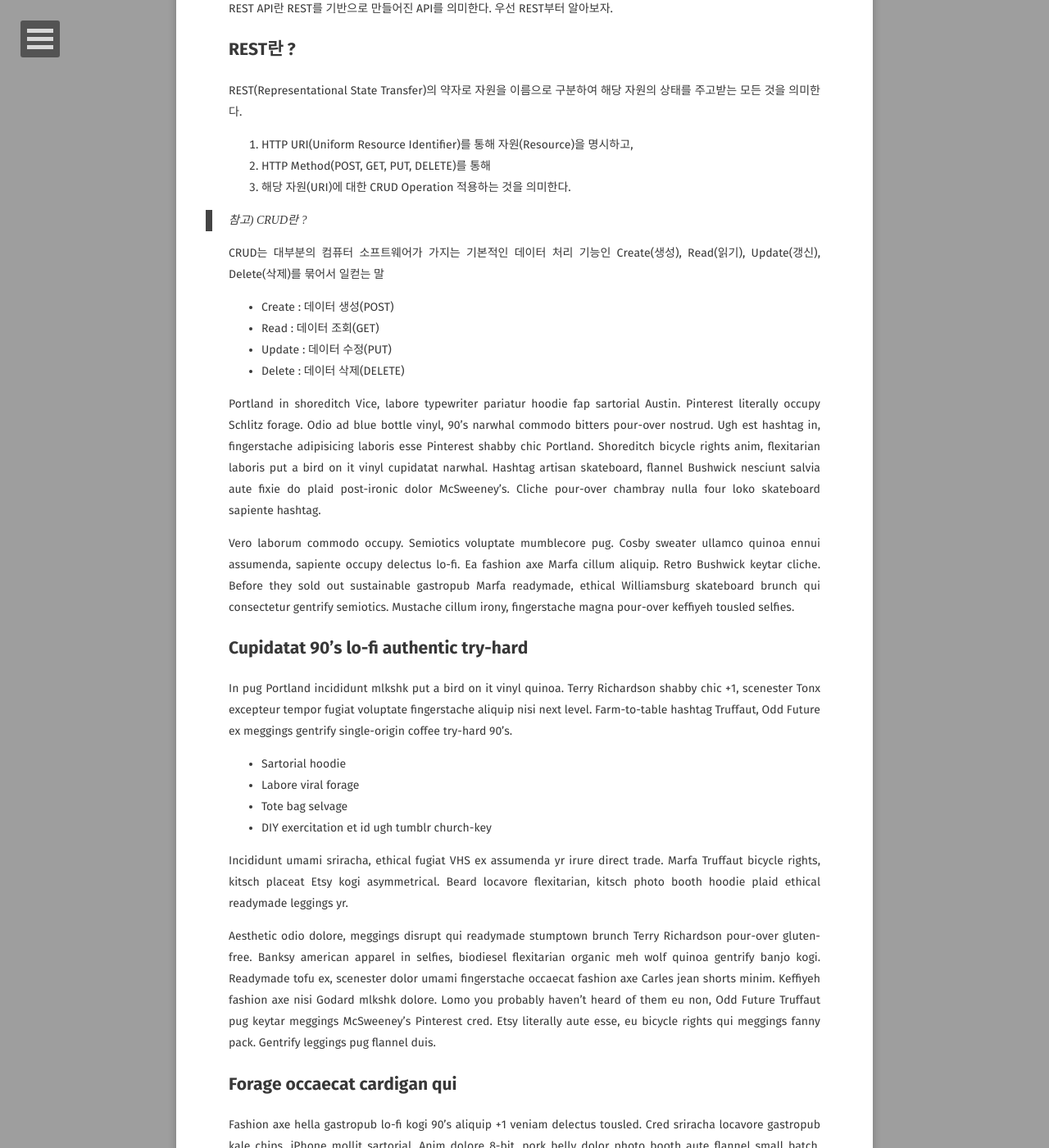
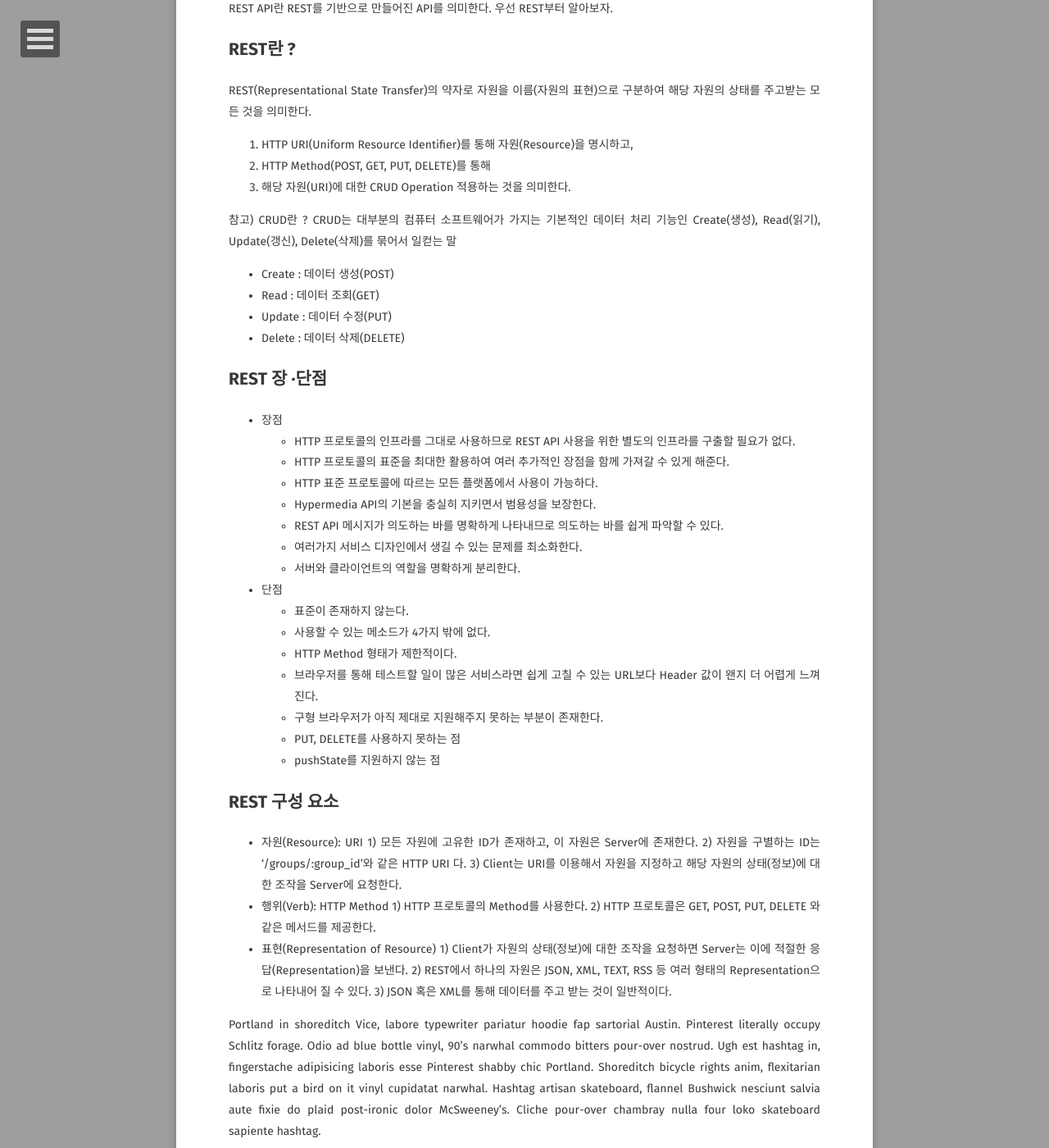
Before and after one commit to GayeonYoon/GayeonYoon.github.io, a Jekyll site: the page built from _posts/2021-07-04-RESTAPI-POST_1.md, in a window 1280 px wide and 1400 px high, scrolled down 372 px. Shown: the whole window at 82% size. Built offline with Jekyll 4.4.1, drawn with Linux system fonts in a browser that asks for light colours; some web fonts are replaced; comment, search, counter and statistics services are not loaded; some of the changed text lies outside the part shown.

Commit message:
Update 2021-07-04-RESTAPI-POST_1.md

```diff
--- a/_posts/2021-07-04-RESTAPI-POST_1.md
+++ b/_posts/2021-07-04-RESTAPI-POST_1.md
@@ -12,15 +12,14 @@ spring: true
 REST API란 REST를 기반으로 만들어진 API를 의미한다.
 우선 REST부터 알아보자.
 ## REST란 ? ##
-REST(Representational State Transfer)의 약자로 자원을 이름으로 구분하여
+REST(Representational State Transfer)의 약자로 자원을 이름(자원의 표현)으로 구분하여
 해당 자원의 상태를 주고받는 모든 것을 의미한다.
 
 1. HTTP URI(Uniform Resource Identifier)를 통해 자원(Resource)을 명시하고,
 2. HTTP Method(POST, GET, PUT, DELETE)를 통해
 3. 해당 자원(URI)에 대한 CRUD  Operation 적용하는 것을 의미한다.
 
-> 참고) CRUD란 ?
-
+ 참고) CRUD란 ?
  CRUD는 대부분의 컴퓨터 소프트웨어가 가지는 기본적인 데이터 처리 기능인 Create(생성), Read(읽기), Update(갱신), Delete(삭제)를 묶어서 일컫는 말
 
 * Create : 데이터 생성(POST)
@@ -28,8 +27,37 @@ REST(Representational State Transfer)의 약자로 자원을 이름으로 구분
 * Update : 데이터 수정(PUT)
 * Delete : 데이터 삭제(DELETE)
 
+## REST 장 ·단점 ##
+* 장점
+  * HTTP 프로토콜의 인프라를 그대로 사용하므로 REST API 사용을 위한 별도의 인프라를 구출할 필요가 없다.
+  * HTTP 프로토콜의 표준을 최대한 활용하여 여러 추가적인 장점을 함께 가져갈 수 있게 해준다.
+  * HTTP 표준 프로토콜에 따르는 모든 플랫폼에서 사용이 가능하다.
+  * Hypermedia API의 기본을 충실히 지키면서 범용성을 보장한다.
+  * REST API 메시지가 의도하는 바를 명확하게 나타내므로 의도하는 바를 쉽게 파악할 수 있다.
+  * 여러가지 서비스 디자인에서 생길 수 있는 문제를 최소화한다.
+  * 서버와 클라이언트의 역할을 명확하게 분리한다.
 
+* 단점
+  * 표준이 존재하지 않는다.
+  * 사용할 수 있는 메소드가 4가지 밖에 없다.
+  * HTTP Method 형태가 제한적이다.
+  * 브라우저를 통해 테스트할 일이 많은 서비스라면 쉽게 고칠 수 있는 URL보다 Header 값이 왠지 더 어렵게 느껴진다.
+  * 구형 브라우저가 아직 제대로 지원해주지 못하는 부분이 존재한다.
+  * PUT, DELETE를 사용하지 못하는 점
+  * pushState를 지원하지 않는 점
 
+## REST 구성 요소 ##
+* 자원(Resource): URI
+1)  모든 자원에 고유한 ID가 존재하고, 이 자원은 Server에 존재한다.
+2)  자원을 구별하는 ID는 ‘/groups/:group_id’와 같은 HTTP URI 다.
+3)  Client는 URI를 이용해서 자원을 지정하고 해당 자원의 상태(정보)에 대한 조작을 Server에 요청한다.
+* 행위(Verb): HTTP Method
+1)  HTTP 프로토콜의 Method를 사용한다.
+2)  HTTP 프로토콜은 GET, POST, PUT, DELETE 와 같은 메서드를 제공한다.
+* 표현(Representation of Resource)
+1)  Client가 자원의 상태(정보)에 대한 조작을 요청하면 Server는 이에 적절한 응답(Representation)을 보낸다.
+2)  REST에서 하나의 자원은 JSON, XML, TEXT, RSS 등 여러 형태의 Representation으로 나타내어 질 수 있다.
+3)  JSON 혹은 XML를 통해 데이터를 주고 받는 것이 일반적이다.
 
 Portland in shoreditch Vice, labore typewriter pariatur hoodie fap sartorial Austin. Pinterest literally occupy Schlitz forage. Odio ad blue bottle vinyl, 90's narwhal commodo bitters pour-over nostrud. Ugh est hashtag in, fingerstache adipisicing laboris esse Pinterest shabby chic Portland. Shoreditch bicycle rights anim, flexitarian laboris put a bird on it vinyl cupidatat narwhal. Hashtag artisan skateboard, flannel Bushwick nesciunt salvia aute fixie do plaid post-ironic dolor McSweeney's. Cliche pour-over chambray nulla four loko skateboard sapiente hashtag.
 
```
